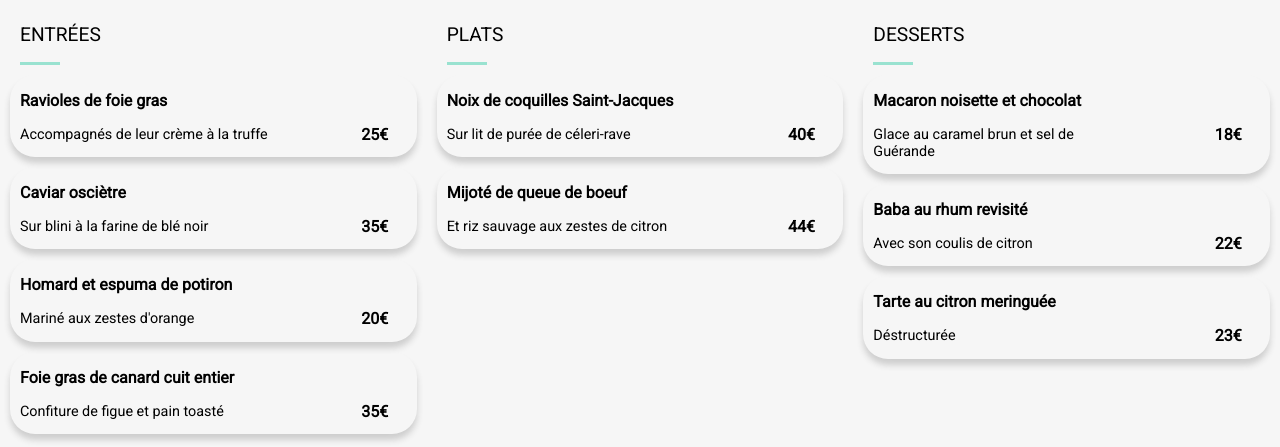
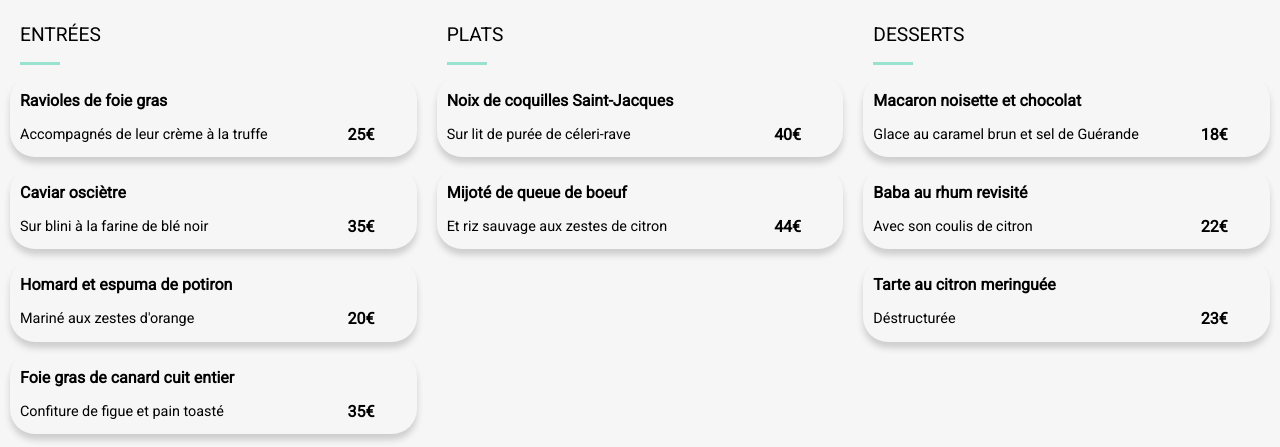
Before and after one commit to Davidev34/DavidPauly_3_09112020, a plain HTML site: page Page2/index.html in a window 1280 px wide. Shown: the part 414-861 px from the top of the page. Drawn offline with Linux system fonts and the light colour scheme; a web font is replaced by a local one.

Commit message:
Corrections CSS Animation secondary page

```diff
--- a/Page1/style.scss
+++ b/Page1/style.scss
@@ -178,14 +178,14 @@ header
             >.description
             {
                 margin-left:10px;
-                text-overflow: ellipsis;
-                overflow: hidden;
                 width:80%;
                 >.nom
                 {
+                    text-overflow: ellipsis;
+                    overflow: hidden;
                     white-space: nowrap;
                     font-weight:bold;
-                    width:220px;
+                    width:235px;
                 }
                 >.style
                 {
@@ -200,7 +200,7 @@ header
                 text-align:center;
                 vertical-align:baseline;
                 font-weight:bold;
-                transform: translateX(80px);
+                transform: translateX(60px);
                 transition: transform 400ms ease-in-out;
 
             }
@@ -211,7 +211,7 @@ header
                 align-items: center;
                 background-color:$tertiaire;
                 border-radius:0px 25px 25px 0px;
-                width:110px;
+                width:100px;
                 transform: translateX(110px);
                 transition: transform 400ms ease-out;
                 .fa-check-circle
```
Also changed, not shown: Page1/style.css, 1 other file.
